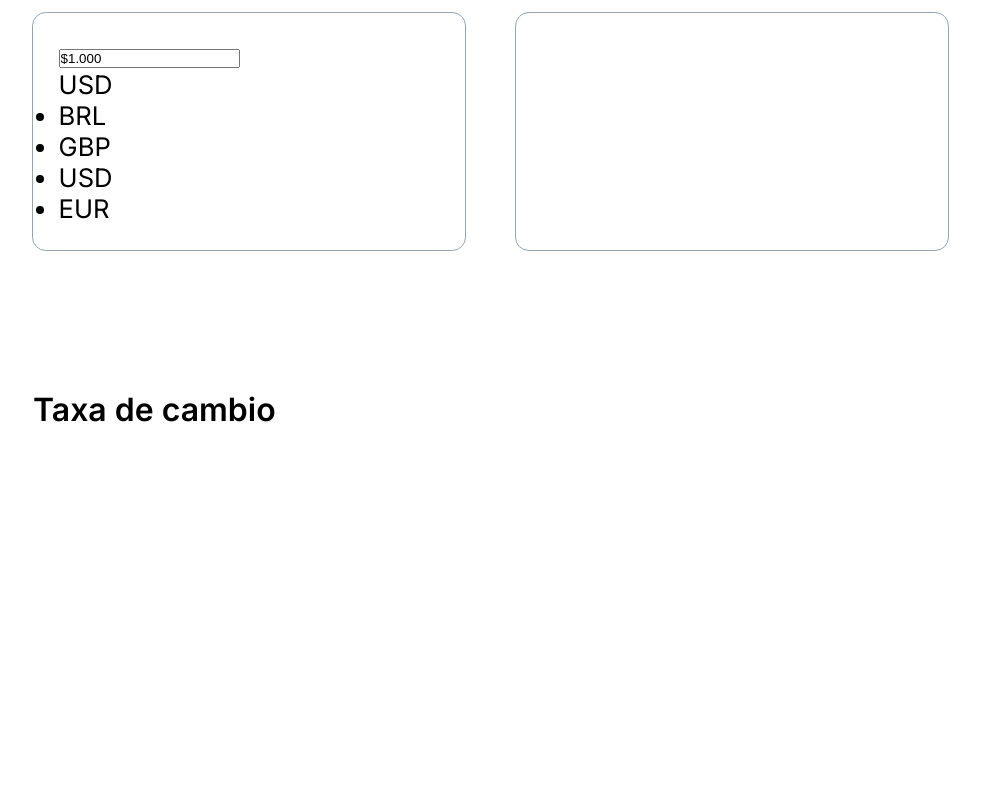
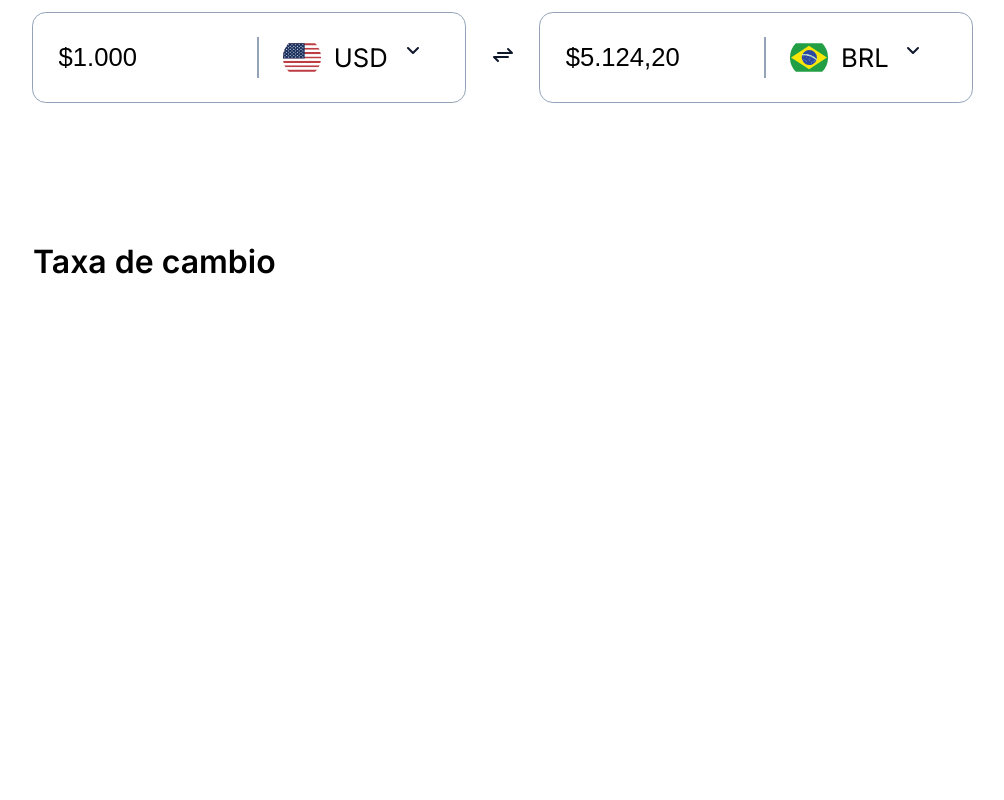
Before and after one commit to tiagosvieira10/conversorDeMoeda, a website: page index.html in a window 1280 px wide. Shown: the top 800 px of the page, without its empty margins (95-1099 px from the left). Drawn offline with nearby package versions, Linux system fonts and the light colour scheme.

Commit message:
definindo layout

```diff
--- a/index.css
+++ b/index.css
@@ -34,11 +34,17 @@ section h2{
     font-size: 2.0rem;
     line-height: 2.4rem;
 }
-.conversor .wrapper{
+button{
+    background-color:#FFFFFF ;
+    border: none;
+    cursor: pointer;
+}
+.wrapper{
     margin-top: 1.6rem;
     margin-bottom: 2.4rem;
     display: flex;
     gap: 1.6rem;
+    align-items: center;
 }
 .money-wrapper{
     background: white;
@@ -46,13 +52,93 @@ section h2{
     border-radius: .8rem;
     width:27rem;
     padding:1.6rem;
+    display: flex;
+    align-items: center;
+    position: relative;
 }
-.money-wrapper:hover{
-    outline:.25rem solid #7C3AED;    ;
+.money-wrapper:hover,
+.money-wrapper:has(:focus){
+    outline:.25rem solid #7C3AED;
+}
+
+.amount {
+    border: 0;
+    font-size: 1.6rem;
+    line-height: 2.4rem;
+    width: 50%;
+}
+
+.amount:focus{
+    outline: 0;
+}
+
+.dropdow{
+    --bg-hover:#EDE9FE;
+    width: 13rem;
+    position: absolute;
+    top: 0;
+    right: 0;
+    height: 5.6rem;
+    overflow: hidden;
+}
+
+.dropdow:hover{
+    height: fit-content;
+    overflow: initial;
+}
+
+.selected{
+    display: flex;
+    align-items: center;
+    gap: .8rem;
+    padding: 1.6rem;
+    border-radius: 0 0.8rem 0.8rem 0;
+    cursor: pointer;
+}
+.selected::before{
+    content: "";
+    height: 2.4rem;
+    width: 0rem;
+    background-color:#94A3B8 ;
+    border: 1px solid #94A3B8;
+    position: absolute;
+    left: 0;
+}
+.selected::after{
+    content: "";
+    width:2.4rem;
+    height: 2.4rem;
+    background: url(./img/majesticons_chevron-down-line.svg)no-repeat;
+}
+
+.selected:hover {
+    background-color: var(--bg-hover);
+}
+
+.fi.fis{
+   font-size: 2.4rem;
+   border-radius: 50%;
+}
+ul{
+    list-style: none;
+    box-shadow: 0px 4px 16px rgba(15, 23, 42, 0.15);
+    border-radius: 8px;
+    padding: 0;
+    width: 16rem;
+    max-height: 17rem;
+    margin-top: .8rem;
+    overflow-y: scroll;
+}
+li{
+    padding: 1.2rem 1.6rem;
+    cursor: pointer;
+}
+li:hover{
+    background-color: var(--bg-hover)
 }
 
 .cambio .wrapper{
+    margin-top: 2.4rem;
     width: 64.0rem;
     height: 40.4rem;
-    margin-top: 2.4rem;
 }
--- a/index.html
+++ b/index.html
@@ -30,22 +30,75 @@
                     <input type="text" class="amount" value="$1.000">
                     <div class="dropdow">
                         <div class="selected">
+                            <span class="fi fi-us fis"></span>
                             USD
                         </div>
 
                         <ul>
-                            <li>BRL</li>
-                            <li>GBP</li>
-                            <li>USD</li>
-                            <li>EUR</li>
+                            <li>
+                                <span class="fi fi-br fis"></span>
+                                BRL
+                            </li>
+
+                            <li>
+                                <span class="fi fi-gb fis"></span>
+                                GBP
+                            </li>
+
+                            <li>
+                                <span class="fi fi-us fis"></span>
+                                USD
+                            </li>
+                            <li>
+                                <span class="fi fi-eu fis"></span>
+                                EUR
+                            </li>
 
 
                         </ul>
                     </div>
 
                 </div>
-                <div class="middle"></div>
-                <div class="money-wrapper"></div>
+
+                <div class="middle">
+                   <button>
+                        <img src="/img/arrows-exchange.svg" alt="trocar moeda">
+                   </button>
+                </div>
+
+                <div class="money-wrapper">
+                    <input readonly type="text" class="amount" value="$5.124,20">
+                    <div class="dropdow">
+                        <div class="selected">
+                            <span class="fi fi-br fis"></span>
+                            BRL
+                        </div>
+
+                        <ul>
+                            <li>
+                                <span class="fi fi-br fis"></span>
+                                BRL
+                            </li>
+
+                            <li>
+                                <span class="fi fi-gb fis"></span>
+                                GBP
+                            </li>
+
+                            <li>
+                                <span class="fi fi-us fis"></span>
+                                USD
+                            </li>
+                            <li>
+                                <span class="fi fi-eu fis"></span>
+                                EUR
+                            </li>
+
+
+                        </ul>
+                    </div>
+
+                </div>
 
             </div>
 
```
Also changed, not shown: img/arrows-exchange.svg (added), img/majesticons_chevron-down-line.svg (added).
